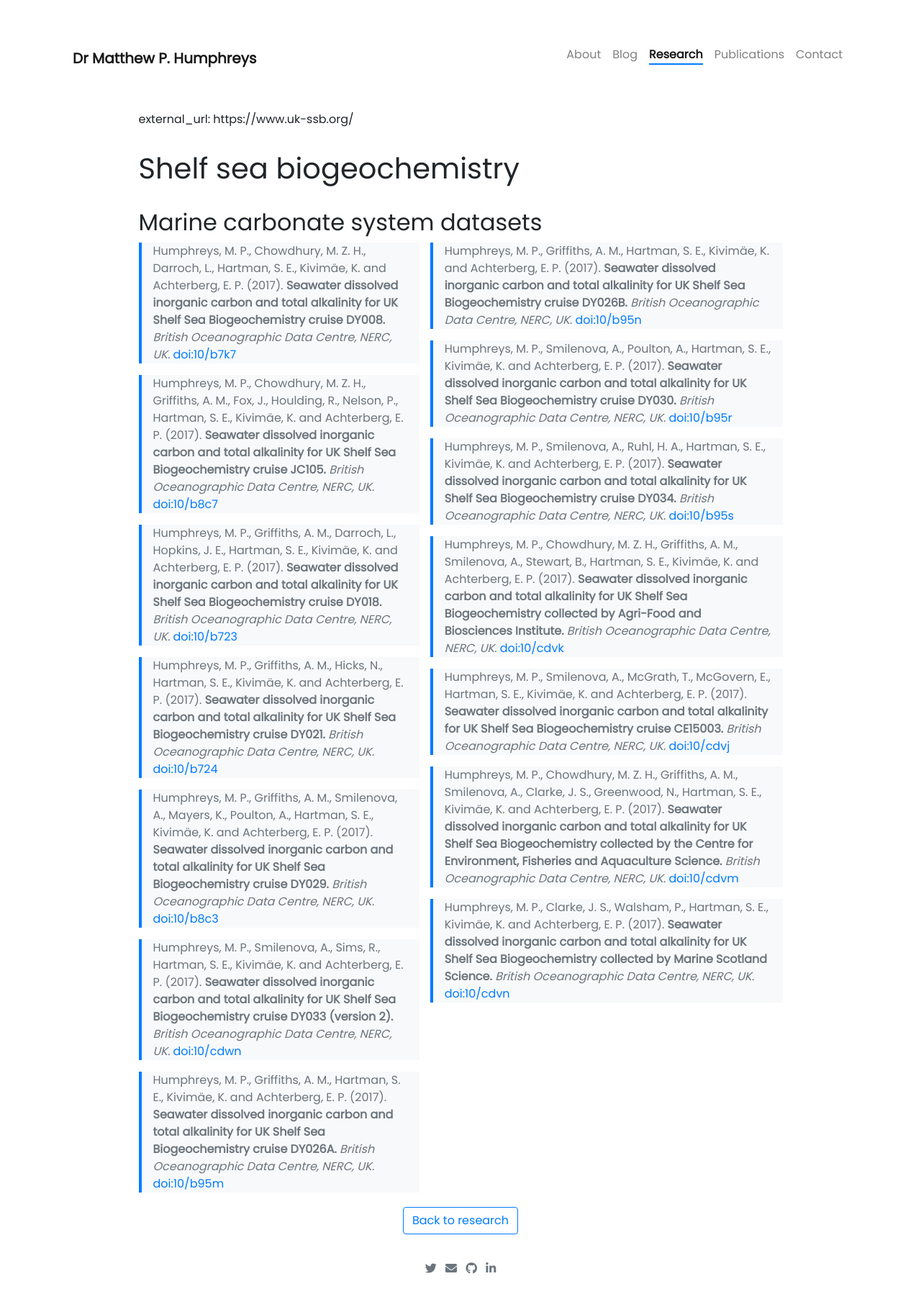
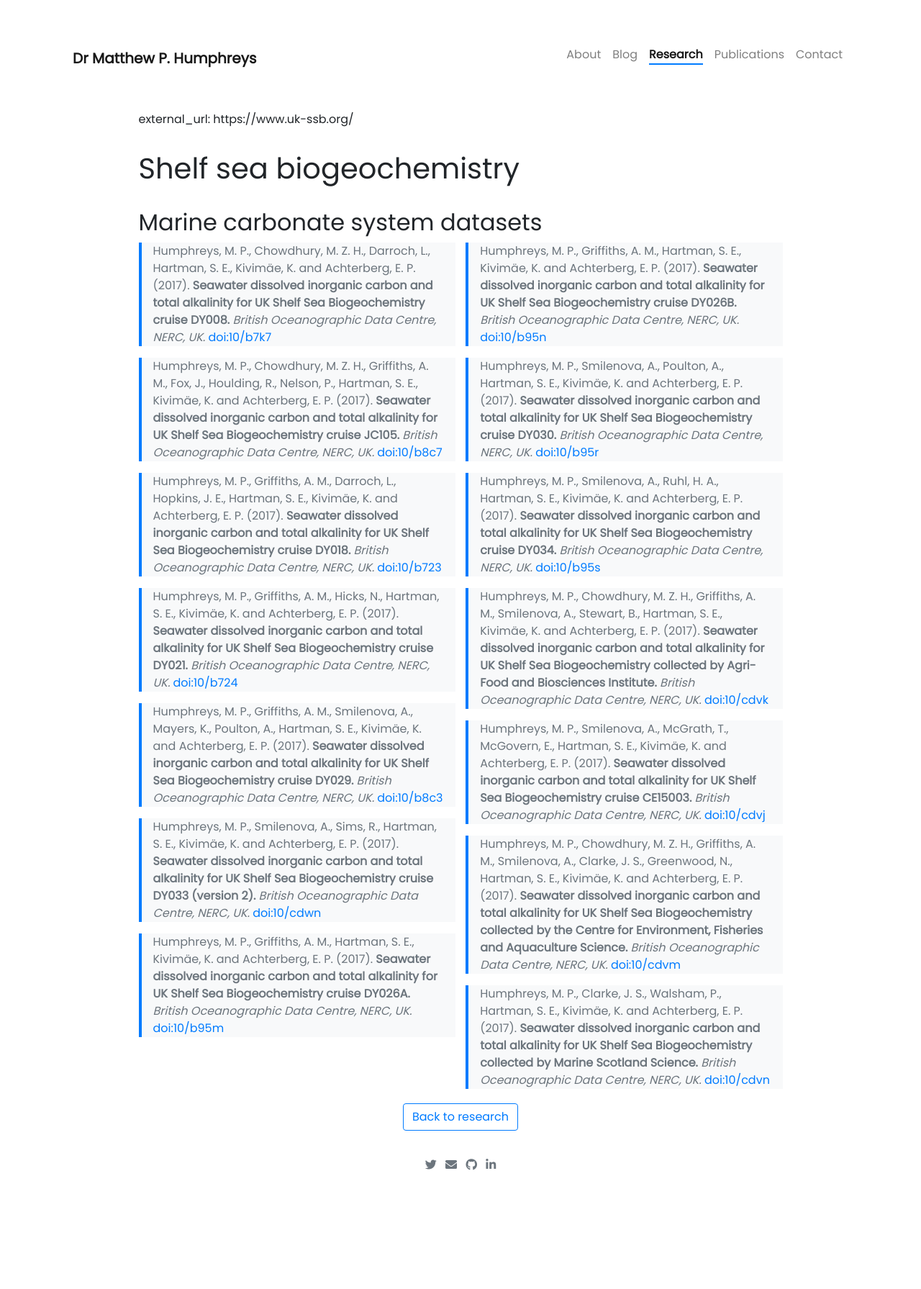
Before and after one commit to mvdh7/mvdh7.github.io, a Jekyll site: the page built from _projects/300-shelf-sea-biogeochemistry.md, in a window 1280 px wide. Shown: the whole page at 72% size. Built offline with Jekyll 4.4.1, drawn with Linux system fonts in a browser that asks for light colours; nearby versions of some CDN libraries; comment, search, counter and statistics services are not loaded; after the commit the page ends 1647 px from its top, so only the background shows below that.

Commit message:
Add min-widths

```diff
--- a/_projects/300-shelf-sea-biogeochemistry.md
+++ b/_projects/300-shelf-sea-biogeochemistry.md
@@ -12,7 +12,7 @@ external_url: https://www.uk-ssb.org/
 
 ## Marine carbonate system datasets
 
-<div style="display:flex"><div style="padding-right:0.8%">
+<div style="display:flex"><div style="padding-right:0.8%; min-width:50%">
 
 <blockquote>Humphreys, M. P., Chowdhury, M. Z. H., Darroch, L., Hartman, S. E., Kivimäe, K. and Achterberg, E. P. (2017). <strong>Seawater dissolved inorganic carbon and total alkalinity for UK Shelf Sea Biogeochemistry cruise DY008.</strong> <em>British Oceanographic Data Centre, NERC, UK.</em> <a href="https://doi.org/10/b7k7">doi:10/b7k7</a></blockquote>
 
@@ -28,7 +28,7 @@ external_url: https://www.uk-ssb.org/
 
 <blockquote>Humphreys, M. P., Griffiths, A. M., Hartman, S. E., Kivimäe, K. and Achterberg, E. P. (2017). <strong>Seawater dissolved inorganic carbon and total alkalinity for UK Shelf Sea Biogeochemistry cruise DY026A.</strong> <em>British Oceanographic Data Centre, NERC, UK.</em> <a href="https://doi.org/10/b95m">doi:10/b95m</a></blockquote>
 
-</div><div style="padding-left:0.8%">
+</div><div style="padding-left:0.8%; min-width:50%">
 
 <blockquote>Humphreys, M. P., Griffiths, A. M., Hartman, S. E., Kivimäe, K. and Achterberg, E. P. (2017). <strong>Seawater dissolved inorganic carbon and total alkalinity for UK Shelf Sea Biogeochemistry cruise DY026B.</strong> <em>British Oceanographic Data Centre, NERC, UK.</em> <a href="https://doi.org/10/b95n">doi:10/b95n</a></blockquote>
 
```
